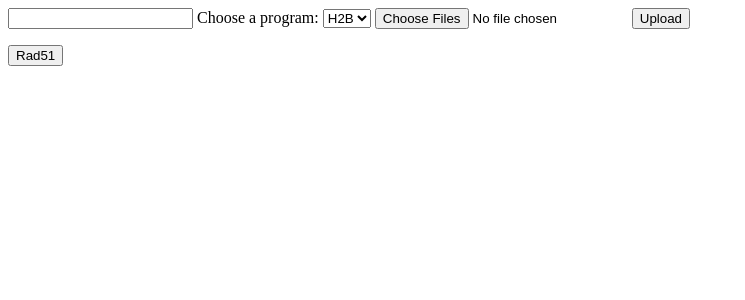
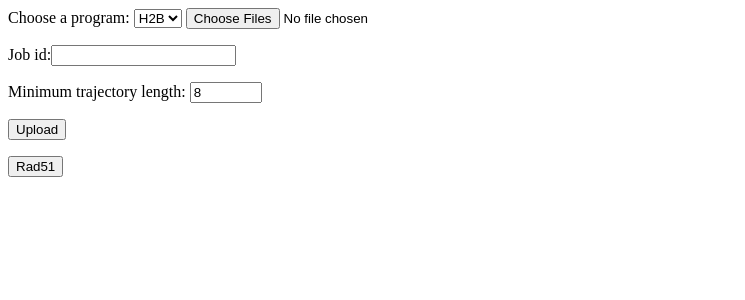
Before and after one commit to JunwooParkSaribu/HttpServer, a Flask app: page /upload in a window 1280 px wide. Shown: the top 300 px of the page, without its empty margins (0-745 px from the left). Run offline with Flask 3, Linux system fonts and the light colour scheme.

```diff
--- a/templates/upload.html
+++ b/templates/upload.html
@@ -6,12 +6,16 @@
 </head>
 <body>
 <form method="post" enctype="multipart/form-data">
-    <input type=text name=job_id>
     <label for="job_type">Choose a program:</label>
     <select name="job_type" id="job_type">
         <option value="H2B">H2B</option>
     </select>
     <input type="file" id="myFile" name="filename" multiple>
+    <p>Job id:<input type="text" name="job_id"></p>
+    <p>
+    <label>Minimum trajectory length:</label>
+    <input type="number" id="trajectory_length" name="trajectory_length" min="0" max="1000" value="8">
+    </p>
     <input type="submit" value="Upload">
 </form>
 
```
